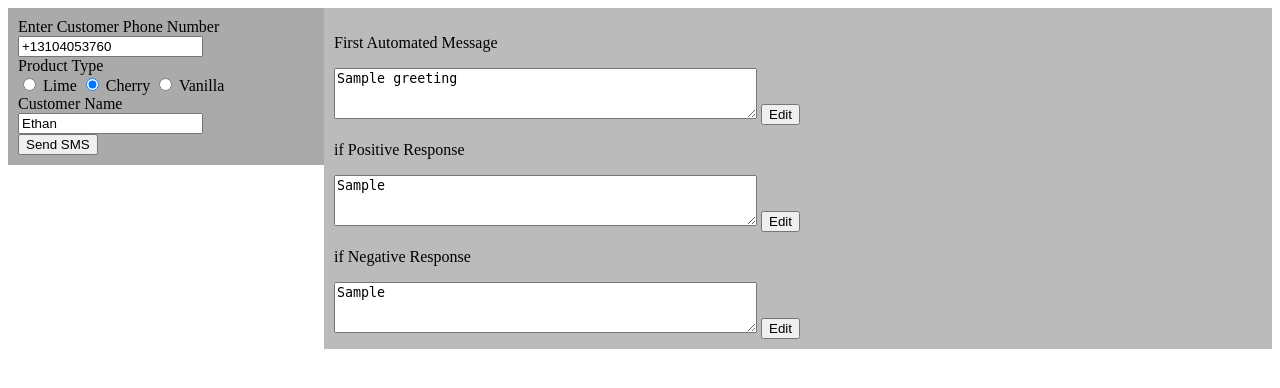
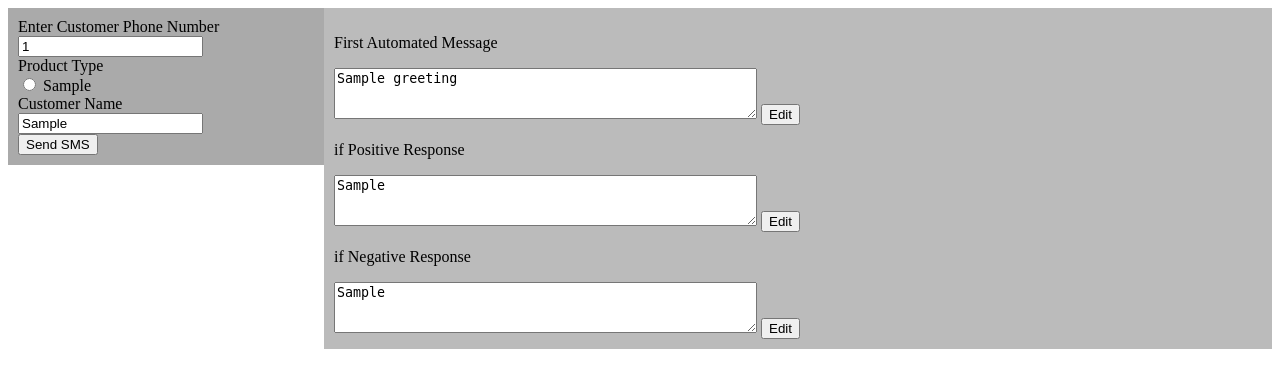
Before and after one commit to egruman/emotive_dashboard, a Django app: template dashboard/templates/index.html in a window 1280 px wide. Shown: the top 388 px of the page. Run offline with Django 3.2, Linux system fonts and the light colour scheme; the template is opened without the code that fills it: most values are stand-ins (such as "Sample title", 1, 10 or a date in 2020).

Commit message:
fixed bugs

```diff
--- a/dashboard/models.py
+++ b/dashboard/models.py
@@ -8,7 +8,10 @@ class Customer(models.Model):
     first_name = models.CharField(max_length=20)
     phone_number = models.CharField(max_length=20)
     product_type = models.CharField(max_length=20)
-
+    def default():
+        return Customer(first_name="Ethan",
+                        phone_number="D+13104053760",
+                        product_type="Cherry")
     def __str__(self):
        return "Customer "+str(self.id)
 
--- a/dashboard/templates/index.html
+++ b/dashboard/templates/index.html
@@ -38,21 +38,20 @@
     <form action="/dashboard/text/" method="post">
     {% csrf_token %}
     <label for="number">Enter Customer Phone Number</label><br />
-    <input type="text" name="number" id="number" value="+13104053760" /><br />
+    <input type="text" name="number" id="number" value="{{ phone_number }}" /><br />
 
     {% csrf_token %}
+
     <label for="radio">Product Type</label><br />
-    <input type="radio" name="product" id="Lime" value="Lime" />
-    <label for="Lime">Lime</label>
-    <input type="radio" name="product" id="Cherry" value="Cherry" checked=true />
-    <label for="Cherry">Cherry</label>
-    <input type="radio" name="product" id="Vanilla" value="Vanilla" />
-    <label for="Vanilla">Vanilla</label>
+    {% for product in products %}
+    <input type="radio" name="product" id="{{ product.0 }}" value="{{ product.0 }}" {{ product.1 }}/>
+    <label for="{{ product.0 }}">{{ product.0 }}</label>
+    {% endfor %}
     <br />
 
     {% csrf_token %}
     <label for="name">Customer Name</label><br />
-    <input type="text" name="name" id="name" value="Ethan" /><br />
+    <input type="text" name="name" id="name" value="{{ first_name }}" /><br />
 
     <input type="submit" value="Send SMS" />
     </form>
```
Also changed, not shown: dashboard/views.py (+18 -1 lines), db.sqlite3, 2 other files. Lines whose indentation alone changed are shown as unchanged.
